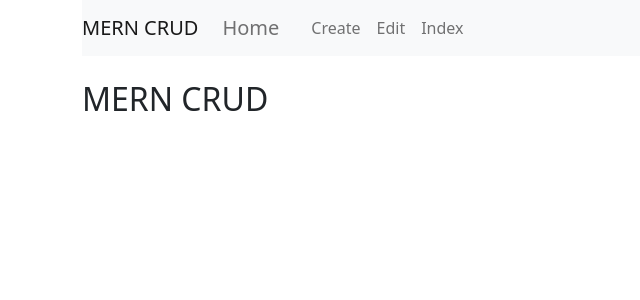
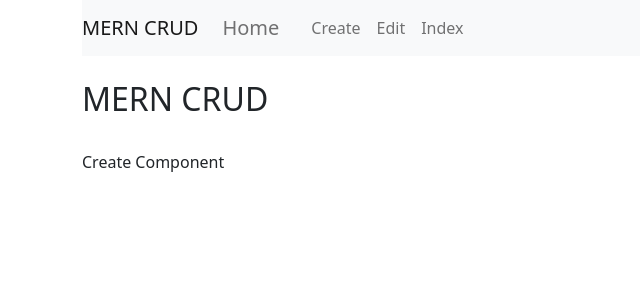
Before and after one commit to gsandamali/MERN-CRUD-App, a React (Create React App) app in the folder frontend/: page /create in a window 1280 px wide. Shown: the top 300 px of the page, without its empty margins (0-640 px from the left). Built offline with nearby package versions, Linux system fonts and the light colour scheme.

Commit message:
error handling to verstion 6 of react router dom

```diff
--- a/frontend/src/App.js
+++ b/frontend/src/App.js
@@ -1,6 +1,6 @@
 import React, {Component} from 'react';
 import 'bootstrap/dist/css/bootstrap.min.css';
-import {Routes, Route, Link} from 'react-router-dom';
+import { BrowserRouter as Router, Routes, Route, Link} from 'react-router-dom';
 
 // import component
 import Create from './components/create.component';
@@ -10,7 +10,7 @@ import Index from './components/index.component';
 class App extends Component {
   render () {
     return(
-      <div>
+      <Router>
         <div className='container'>
           <nav className='navbar navbar-expand-lg navbar-light bg-light mx-auto'>
             <Link to={'/'} className='navbar-brand'> MERN CRUD</Link>
@@ -33,12 +33,12 @@ class App extends Component {
           </nav> <br/>
           <h2>MERN CRUD</h2> <br/>
           <Routes>
-            <Route exact path = '/create' component = {Create} />
-            <Route exact path = '/edit/:id' component = {Edit} />
-            <Route exact path = '/index' component = {Index} />
+            <Route path = '/create' element = {<Create />} />
+            <Route path = '/edit/:id' element = {<Edit />} />
+            <Route path = '/index' element = {<Index />} />
           </Routes>
         </div>
-      </div>
+      </Router>
     );
   };
 };
--- a/frontend/src/index.js
+++ b/frontend/src/index.js
@@ -1,13 +1,10 @@
 import React from 'react';
 import ReactDOM from 'react-dom';
-import {BrowserRouter} from "react-router-dom";
 import App from './App';
 import reportWebVitals from './reportWebVitals';
 
 ReactDOM.render(
-  <BrowserRouter>
-    <App />
-  </BrowserRouter>,
+    <App />,
   document.getElementById('root')
 );
 
```
